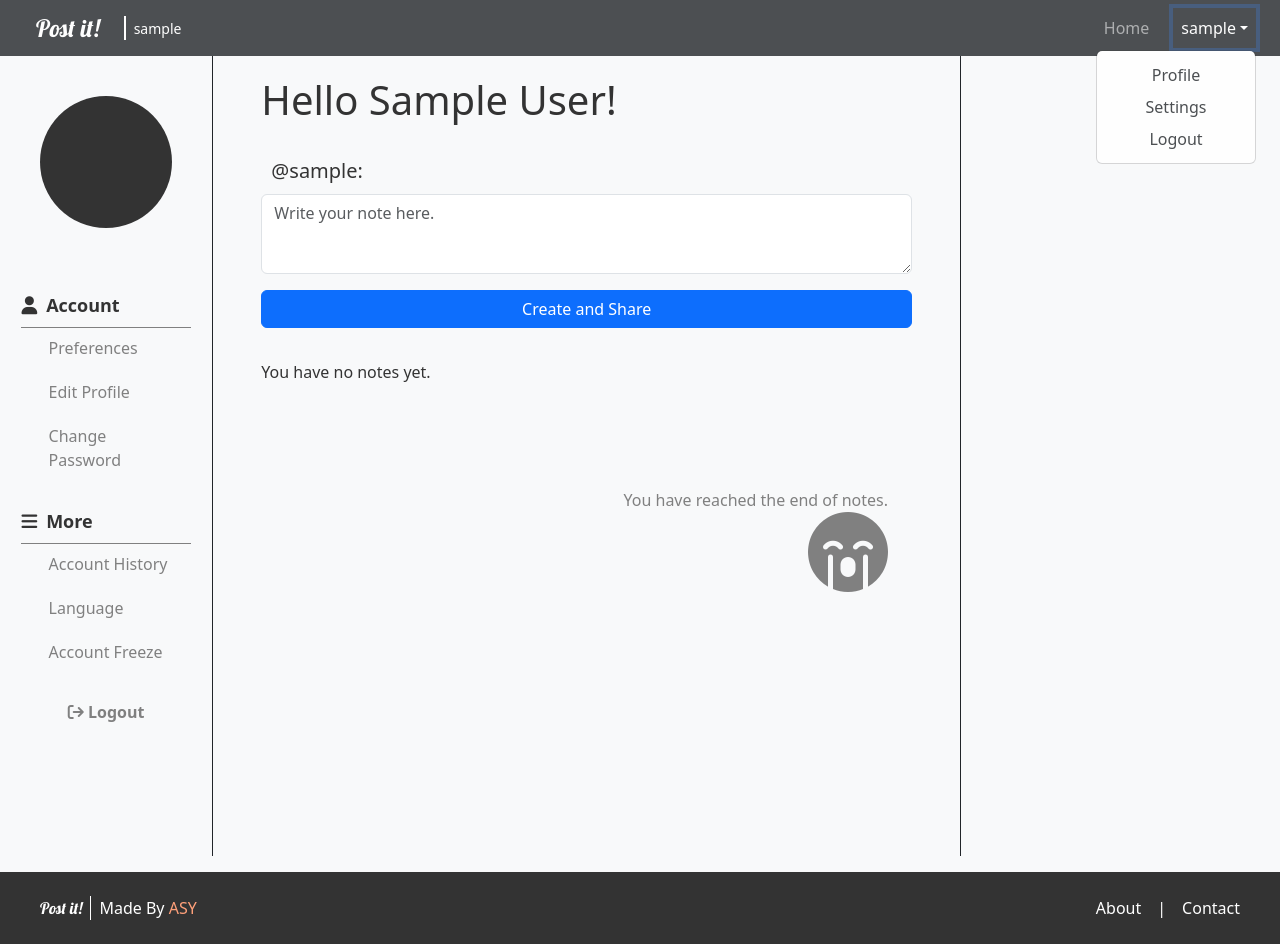
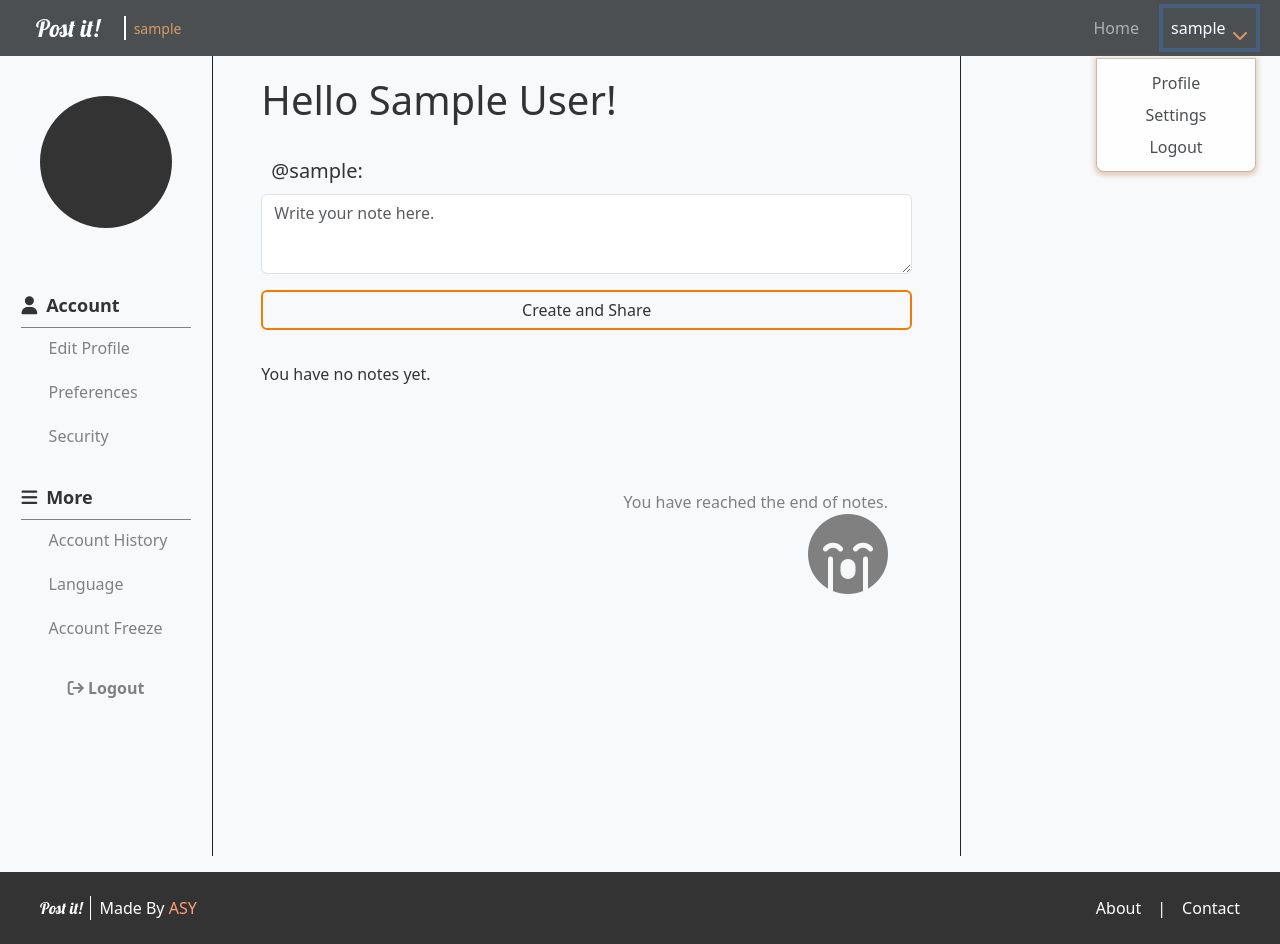
Before and after one commit to altuyilmaz/Flask-Postit-App, a Flask app: a page that uses website/templates/base.html in a window 1280 px wide, after a click that opens the changed part. Run offline with Flask 3, Linux system fonts and the light colour scheme; the visitor is signed in with stand-in values (Sample User, id 1); data comes from the database, SQL or seed files in the repository; data that the repository does not hold is empty; some libraries are stand-ins or nearby versions.

Commit message:
Settings page is being created. Edit profile is set and backend connected. Did some adjusments to frontend for a more user friendly experience.

```diff
--- a/website/__init__.py
+++ b/website/__init__.py
@@ -19,9 +19,9 @@ def create_app():
     from .user_settings import user_settings
     from .models import User
 
-    app.register_blueprint(auth, urlprefix="/")
-    app.register_blueprint(views, urlprefix="/")
-    app.register_blueprint(user_settings, urlprefix="/profiles")
+    app.register_blueprint(auth)
+    app.register_blueprint(views)
+    app.register_blueprint(user_settings)
 
     with app.app_context():
         create_database()
--- a/website/static/stylesheet.css
+++ b/website/static/stylesheet.css
@@ -6,8 +6,23 @@ body {
 a {
     text-decoration: none;
 }
-
-
+.current-page {
+    color:peru
+}
+.form-control:focus {
+    border: 1px solid peru;
+    box-shadow: 0px 4px 6px peru;
+}
+.btn-postit {
+    color: #333;
+    border: 2px solid rgb(240, 123, 5);
+    background-color: #f8f9fa;
+    transition: background-color 0.6s ease, color 0.5s ease;
+}
+.btn-postit:hover {
+    color: #f8f9fa;
+    background-color: rgb(240, 123, 5);
+}
 #page_title {
     font-family: 'Lobster', cursive; /* Replace 'Lobster' with any other font from the list */
     font-size: 3vh; /* Adjust the size as needed */
@@ -22,30 +37,57 @@ a {
     right: 0 !important;
     left: auto !important;
 }
-
-nav {
+#main-nav-dropdown {
+    margin-top: 1.25vh;
+    box-shadow: 0 2px 4px 2px rgb(168, 86, 3, 0.3);
+    border-top-left-radius: 0;
+    border-top-right-radius: 0;
+    border-bottom-right-radius: 0.5rem;
+    border-bottom-left-radius: 0.5rem;
+}
+.main-nav {
     opacity: .8;
 }
+.nav-dropdown-arrow {
+    margin-left: 1vh;
+    opacity: 0;
+    transform: translateY(-10px);
+    transition: opacity 0.3s ease, transform 0.3s ease;
+}
+.nav-dropdown-link.show .nav-dropdown-arrow {
+    color: peru;
+    opacity: 1;
+    transform: translateY(7px);
+    font-size: 2vh;
+    margin-left: 0.5vw;
+}
+.nav-dropdown-link{
+    transition: color 0.2s ease;
+}
+.nav-dropdown-link:hover  .nav-dropdown-arrow {
+    opacity: 1;
+    transform: translateY(0);
 
+}
 .nav-dropdown-regular-item, #logout-button {
     text-align: center;
     transition: background-color 0.2s ease, color 0.2s ease, border 0.2s ease;
 }
 .nav-dropdown-regular-item:hover {
-    border-right: 6px solid lightsalmon;
-    border-left: 6px solid lightsalmon;
+    border-right: 6px solid peru;
+    border-left: 6px solid peru;
 }
 .nav-dropdown-regular-item:active {
-    background-color: lightsalmon;
+    background-color: peru;
     color: white;
 }
 #logout-button:active {
-    background-color: #dc3545;
+    background-color: #ad0214;
     color: white;
 }
 #logout-button:hover {
-    border-right: 6px solid #dc3545;
-    border-left: 6px solid #dc3545;
+    border-right: 6px solid #ad0214;
+    border-left: 6px solid #ad0214;
     border-radius: 2px;
 }
 #user_profile_link {
@@ -120,6 +162,8 @@ footer {
 }
 
 #profile-left-sidebar {
+    position: sticky;
+    top: 5vh;
     display: flex;
     flex-direction: column;
     margin-top: 2vh;
@@ -192,8 +236,18 @@ footer {
 .setting-list-item:hover {
     border-bottom: 2px solid peru;
 }
-.setting-link:active {
+.setting-link:active { /*when the link is clicked*/
     color: peru
+}
+.setting-link.active { /*when the user is on the designated seciton */
+    font-weight: bold;
+    color: peru;
+}
+.setting-link.active .setting-arrow{
+    font-size: 3vh;
+    color: peru;
+    opacity: 1;
+    transform: translateX(10px);
 }
 #setting-logout-container {
     text-align: center;
@@ -204,5 +258,5 @@ footer {
     transition: color 0.2s step-end;
 }
 #setting-logout-link:hover {
-    color: #dc3545;
+    color: #ad0214;
 }
--- a/website/templates/alerts.html
+++ b/website/templates/alerts.html
@@ -2,21 +2,22 @@
     {% with messages = get_flashed_messages(with_categories=true)%}
     {%if messages%}
     {%for category, message in messages%}
-    {%if category == "success"%}
-    <div class="alert alert-success alert-dismissible">
+
+    {%if category == "error"%}
+      {%set class_category = "danger"%}
+    {%else%}
+      {%set class_category = category%}
+    {%endif%}
+
+    <div class="alert alert-{{class_category}} alert-dismissible">
         <button type="button" class="btn-close" data-bs-dismiss="alert"></button>
-        <h4 class="alert-heading">Success!</h4>
+        <h4 class="alert-heading">{{category.capitalize()}}!</h4>
         <hr>
-        {{message}}
+        {{message|safe}}
       </div>
-    {%else%}
-    <div class="alert alert-danger alert-dismissible">
-        <button type="button" class="btn-close" data-bs-dismiss="alert"></button>
-        <h4 class="alert-heading">Error!</h4>
-        <hr>
-        {{message}}
-      </div>
-    {%endif%}
+
+
+
     {%endfor%}
     {%endif%}
     {%endwith%}
--- a/website/templates/base.html
+++ b/website/templates/base.html
@@ -8,14 +8,17 @@
     <link rel="stylesheet" href="https://cdnjs.cloudflare.com/ajax/libs/font-awesome/6.0.0-beta3/css/all.min.css">
 
     <link href="https://fonts.googleapis.com/css2?family=Lobster&family=Pacifico&family=Great+Vibes&family=Abril+Fatface&family=Dancing+Script&display=swap" rel="stylesheet">
+    <link href="https://fonts.googleapis.com/css2?family=Quicksand:wght@300;400;500;600;700&display=swap" rel="stylesheet">
 
 
+
+    <script src="https://kit.fontawesome.com/8b2d28cb7d.js" crossorigin="anonymous"></script>
     <script src="https://cdn.jsdelivr.net/npm/@popperjs/core@2.11.6/dist/umd/popper.min.js"></script>
     <script src="https://cdn.jsdelivr.net/npm/bootstrap@5.3.0/dist/js/bootstrap.min.js"></script>
     <title>{%block title%}Base{%endblock%} | Post it!</title>
 </head>
 <body>
-    <nav class="navbar navbar-dark navbar-expand-sm sticky-top bg-dark">
+    <nav class="navbar navbar-dark navbar-expand-sm sticky-top bg-dark main-nav">
             <button class="navbar-toggler collapsed", type="button", data-bs-toggle="collapse", data-bs-target="#navbar">
                 <span class="navbar-toggler-icon"></span>
             </button>
@@ -23,24 +26,24 @@
             <div class="collapse navbar-collapse" id="navbar">
                     <div class="container-fluid d-flex">
                         <div class="d-flex ps-3 pe-3">
-                            <a href="/" style="text-decoration: none;" class="text-white align-self-center me-4 ms-2" id="page_title">Post it!</a>
+                            <a href="{{url_for('views.home')}}" style="text-decoration: none;" class="text-white align-self-center me-4 ms-2" id="page_title">Post it!</a>
                             <span class="text-white align-self-center border-start border-white border-2 ps-2">{%block next_postit%}{%endblock%}</span>
                         </div>
                         <div class="flex-grow-1">
                             <ul class="navbar-nav container-fluid d-flex justify-content-end">
                                 {%if current_user.is_authenticated %}
                                     <li class="nav-item pe-3">
-                                        <a href="/" class="nav-link {%block home_active%}{%endblock%}">Home</a>
+                                        <a href="{{url_for('views.home')}}" class="nav-link {%block home_active%}{%endblock%}">Home</a>
                                     </li>
                                 {%endif%}
                                 {%if current_user.is_authenticated %}
                                     <li class="nav-item dropdown">
-                                        <a href=""  data-bs-toggle="dropdown" class="nav-link dropdown-toggle {%block profile_active%}{%endblock%}">{{current_user.username}}</a>
-                                        <ul class="dropdown-menu">
+                                        <a href=""  data-bs-toggle="dropdown" class="nav-link nav-dropdown-link {%block profile_active%}{%endblock%}">{{current_user.username}}<i class="fa-solid fa-chevron-down nav-dropdown-arrow"></i></a>
+                                        <ul class="dropdown-menu" id="main-nav-dropdown">
                                             <li id="profile-area"><a href="{{url_for('views.user_gate_keeper', target_username=current_user.username)}}" class="dropdown-item nav-dropdown-regular-item">Profile</a></li>
-                                            <li id="settings-area"><a href="#" class="dropdown-item nav-dropdown-regular-item">Settings</a></li>
+                                            <li id="settings-area"><a href="{{url_for('user_settings.settings', username=current_user.username)}}" class="dropdown-item nav-dropdown-regular-item">Settings</a></li>
                                             <li id="logout-area">
-                                                <a href="/logout" class="dropdown-item" id="logout-button">Logout</a>
+                                                <a href="{{url_for('auth.logout')}}" class="dropdown-item" id="logout-button">Logout</a>
                                             </li>
                                         </ul>
                                     </li>
--- a/website/templates/checked-profile.html
+++ b/website/templates/checked-profile.html
@@ -3,7 +3,7 @@
 
 {%block next_postit%}
 <span style="font-size: 1.75vh;">
-    <a class="text-white" href="{{url_for('views.user_gate_keeper', target_username=user.username)}}">{{user.username}}</a>
+    <a class="current-page" href="{{url_for('views.user_gate_keeper', target_username=user.username)}}">{{user.username}}</a>
 </span>
 {%endblock%}
 
--- a/website/templates/home.html
+++ b/website/templates/home.html
@@ -1,7 +1,7 @@
 {%extends "base.html"%}
 {%block title%}Home{%endblock%}
 {%block next_postit%}
-<span style="font-size: 2vh;">Home</span>
+<span style="font-size: 2vh;" class="current-page">home</span>
 {%endblock%}
 {%block home_active%}active{%endblock%}
 
--- a/website/templates/profile-left-sidebar.html
+++ b/website/templates/profile-left-sidebar.html
@@ -1,28 +1,28 @@
 
-<div id="profile-left-sidebar">
+<nav id="profile-left-sidebar">
     <div id="profile-picture-container"></div>
     <div id="settings-container">
         <ul class="setting-list">
             <li class="setting-list-head"><i class="fa-solid fa-user setting-head-icon" style="margin-right: 0.7vw;"></i>Account</li>
             <li class="setting-list-item">
-                <a href="{{url_for('user_settings.preferences', username=current_user.username)}}" class="setting-link"><span>Preferences</span><i class="fa-solid fa-chevron-right setting-arrow"></i></a></li>
+                <a href="{{url_for('user_settings.settings', username=current_user.username)}}#edit-profile" class="setting-link"><span>Edit Profile</span><i class="fa-solid fa-chevron-right setting-arrow"></i></a></li>
             <li class="setting-list-item">
-                <a href="{{url_for('user_settings.edit_profile', username=current_user.username)}}" class="setting-link"><span>Edit Profile</span><i class="fa-solid fa-chevron-right setting-arrow"></i></a></li>
+                <a href="{{url_for('user_settings.settings', username=current_user.username)}}#preferences" class="setting-link"><span>Preferences</span><i class="fa-solid fa-chevron-right setting-arrow"></i></a></li>
             <li class="setting-list-item">
-                <a href="{{url_for('user_settings.change_password', username=current_user.username)}}" class="setting-link"><span>Change Password</span><i class="fa-solid fa-chevron-right setting-arrow"></i></a></li>
+                <a href="{{url_for('user_settings.settings', username=current_user.username)}}#security" class="setting-link"><span>Security</span><i class="fa-solid fa-chevron-right setting-arrow"></i></a></li>
         </ul>
         <ul class="setting-list">
             <li class="setting-list-head">
                 <i class="fa-solid fa-bars setting-head-icon" style="margin-right: 0.7vw;"></i>More</li>
             <li class="setting-list-item">
-                <a href="{{url_for('user_settings.account_history', username=current_user.username)}}" class="setting-link"><span>Account History</span><i class="fa-solid fa-chevron-right setting-arrow"></i></a></li>
+                <a href="{{url_for('user_settings.settings', username=current_user.username)}}#account-history" class="setting-link"><span>Account History</span><i class="fa-solid fa-chevron-right setting-arrow"></i></a></li>
             <li class="setting-list-item">
-                <a href="{{url_for('user_settings.language', username=current_user.username)}}" class="setting-link"><span>Language</span><i class="fa-solid fa-chevron-right setting-arrow"></i></a></li>
+                <a href="{{url_for('user_settings.settings', username=current_user.username)}}#language" class="setting-link"><span>Language</span><i class="fa-solid fa-chevron-right setting-arrow"></i></a></li>
             <li class="setting-list-item">
-                <a href="{{url_for('user_settings.account_freeze_delete', username=current_user.username)}}" class="setting-link"><span>Account Freeze</span><i class="fa-solid fa-chevron-right setting-arrow"></i></a></li>
+                <a href="{{url_for('user_settings.settings', username=current_user.username)}}#account-freeze" class="setting-link"><span>Account Freeze</span><i class="fa-solid fa-chevron-right setting-arrow"></i></a></li>
         </ul>
         <ul class="setting-list">
-            <li id="setting-logout-container"><a href="" id="setting-logout-link"><i class="fa-solid fa-arrow-right-from-bracket"></i> Logout</a></li>
+            <li id="setting-logout-container"><a href="/logout" id="setting-logout-link"><i class="fa-solid fa-arrow-right-from-bracket"></i> Logout</a></li>
         </ul>
     </div>
-</div>
+</nav>
--- a/website/templates/profile.html
+++ b/website/templates/profile.html
@@ -3,7 +3,7 @@
 
 {%block next_postit%}
     <span style="font-size: 1.75vh;">
-        <a class="text-white" href="{{url_for('views.user_gate_keeper', target_username=current_user.username)}}">{{current_user.username}}</a>
+        <a class="current-page" href="{{url_for('views.user_gate_keeper', target_username=current_user.username)}}">{{current_user.username}}</a>
     </span>
 {%endblock%}
 
@@ -24,7 +24,7 @@
                     <textarea name="content" id="content" class="form-control" style="height: 10vh;" placeholder="Write your note here."></textarea>
                 </div>
                 <div class="d-grid pt-3">
-                    <button class="btn btn-primary btn-block" type="submit">Create and Share</button>
+                    <button class="btn btn-block btn-postit" type="submit">Create and Share</button>
                 </div>
         </form>
     </div>
```
Also changed, not shown: website/auth.py (+0 -16 lines), website/user_settings.py (+53 -24 lines).
